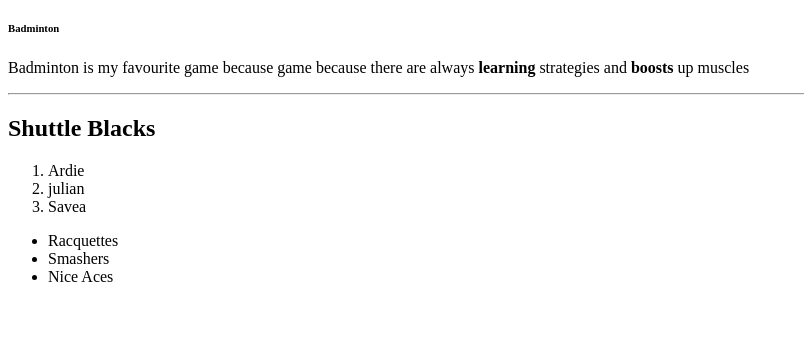
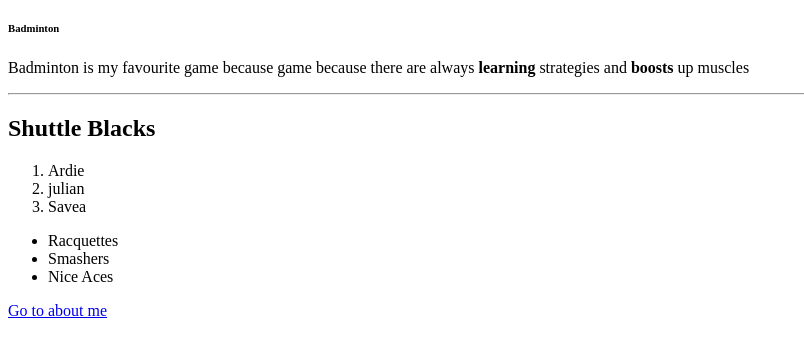
Before and after one commit to 44-563-Web-Apps-S23/44563-webapps-assignment-3-Chandrapriya2613, a plain HTML site: page index.html in a window 1280 px wide. Shown: the part 61-418 px from the top of the page, without its empty margins (0-804 px from the left). Drawn offline with Linux system fonts and the light colour scheme.

Commit message:
added the path

```diff
--- a/index.html
+++ b/index.html
@@ -25,6 +25,7 @@
             <li>Smashers</li>
             <li>Nice Aces</li>
         </ul>
+        <a href="./aboutme.html">Go to about me</a>
 
     </body>
 
```
